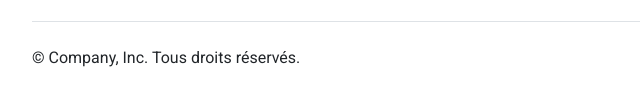
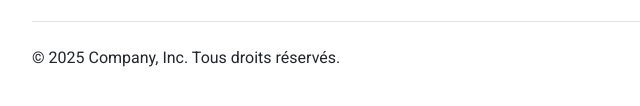
Before and after one commit to Weblocalis/reportorie-bootstrap, a plain HTML site: page index.html in a window 1280 px wide. Shown: the part 3049-3155 px from the top of the page, 50-690 px from the left. Drawn offline with nearby package versions, Linux system fonts and the light colour scheme.

Commit message:
Votre message de commit

```diff
--- a/assets/js/custom-elements.js
+++ b/assets/js/custom-elements.js
@@ -9,7 +9,7 @@ document.addEventListener('DOMContentLoaded', () => {
       })
       .then(data => {
         document.querySelector(selector).innerHTML = data;
-        if (callback) callback();
+        if (callback) callback(); // Exécuter un callback si fourni
       })
       .catch(error => {
         console.error(`Erreur: ${error.message}`);
@@ -17,10 +17,13 @@ document.addEventListener('DOMContentLoaded', () => {
       });
   };
 
-  // Charger les composants existants
+  // Charger les composants
   loadHTML('#header-container', 'components/header.html');
   loadHTML('#about-container', 'components/about.html');
-  loadHTML('#footer-container', 'components/footer.html');
+  loadHTML('#footer-container', 'components/footer.html', () => {
+    // Insérer l'année après le chargement du footer
+    document.getElementById('current-year').textContent = new Date().getFullYear();
+  });
 
   // Charger la section newsletter
   loadHTML('#newsletter-container', 'components/newsletter.html');
--- a/index.html
+++ b/index.html
@@ -126,9 +126,7 @@ function previewTemplate(url) {
 
 
 
-<script> document.addEventListener("DOMContentLoaded", () => { document.getElementById('current-year').textContent = new Date().getFullYear();
-  });
-</script>
+
 
 
 
```
